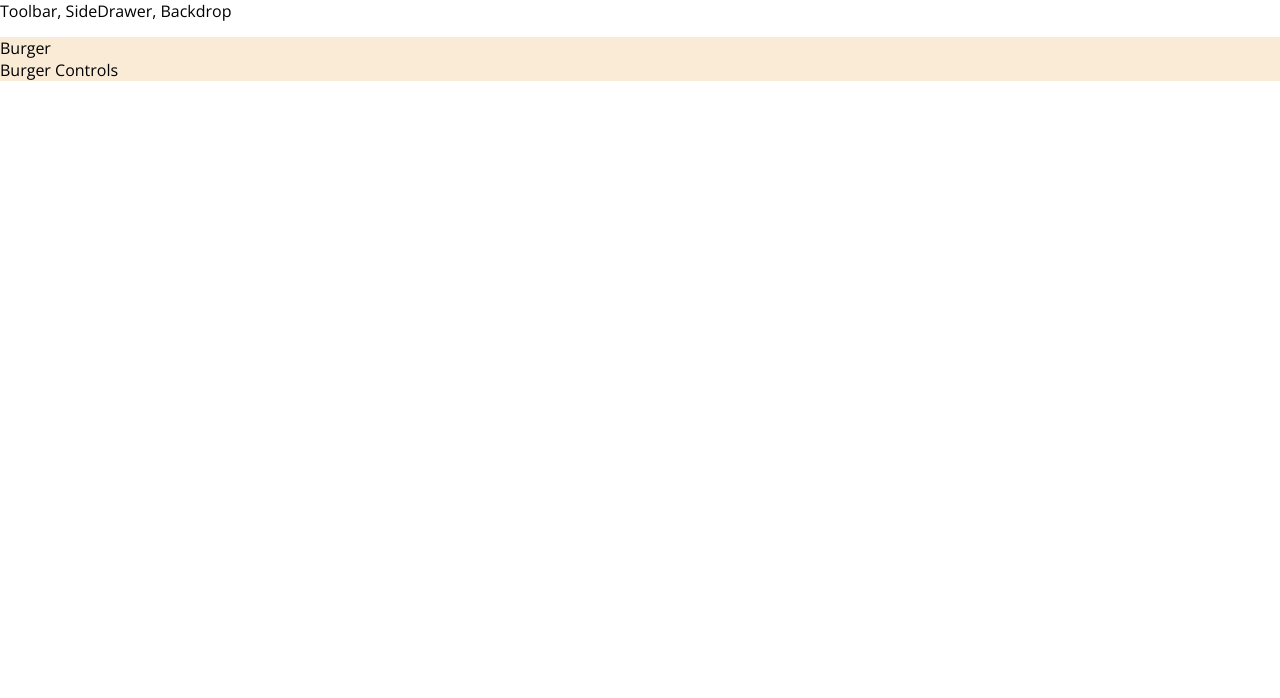
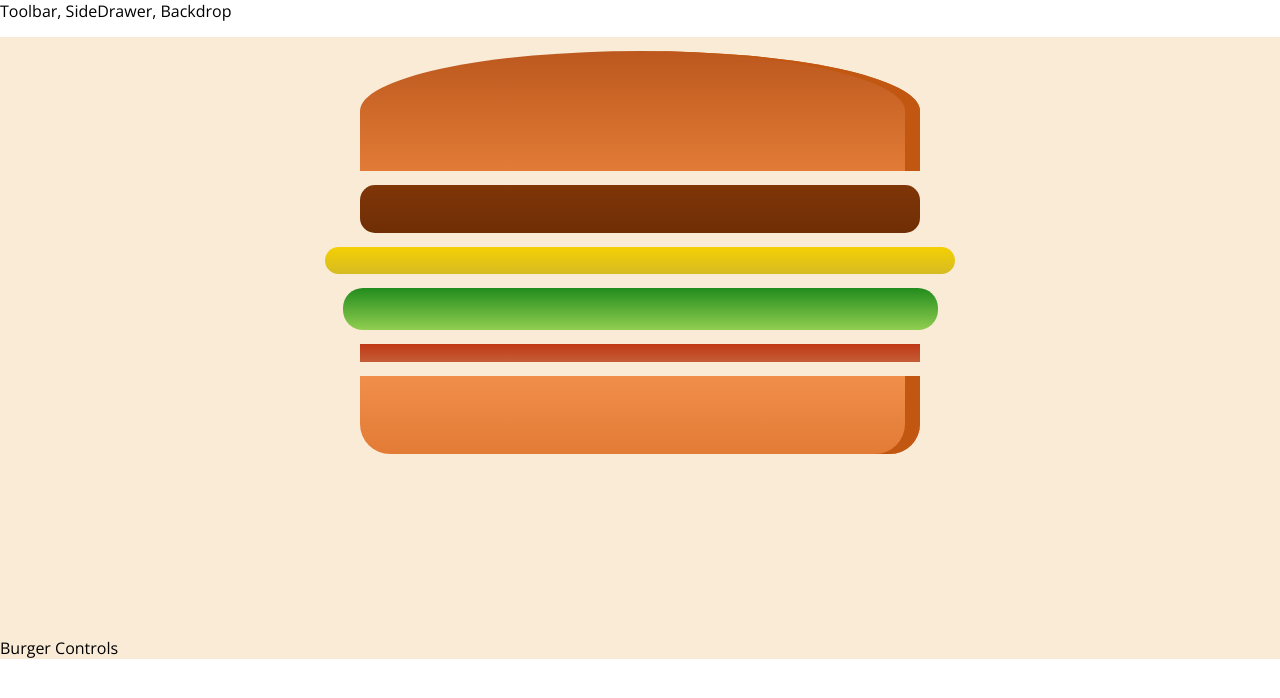
Before and after one commit to karthiks/build-a-burger, a React (Create React App) app: page / in a window 1280 px wide. Shown: the top 698 px of the page. Built offline with nearby package versions, Linux system fonts and the light colour scheme.

Commit message:
Added prop-types module and created a few stateless components

```diff
--- a/package.json
+++ b/package.json
@@ -30,5 +30,8 @@
       "last 1 firefox version",
       "last 1 safari version"
     ]
+  },
+  "devDependencies": {
+    "prop-types": "^15.7.2"
   }
 }
--- a/src/stateful/burgerBuilder.js
+++ b/src/stateful/burgerBuilder.js
@@ -1,11 +1,12 @@
 import React, { Component } from 'react';
 import Aux from '../hoc/aux';
+import Burger from '../stateless/burger'
 
 class BurgerBuilder extends Component {
     render() {
         return (
             <Aux>
-                <div>Burger</div>
+                <Burger></Burger>
                 <div>Burger Controls</div>
             </Aux>
         );
--- /dev/null
+++ b/src/stateless/burger.js
@@ -0,0 +1,18 @@
+import React from 'react';
+import classes from './burger.module.css'
+import BurgerIngredient from './burgerIngredient';
+
+const Burger = props => {
+    return (
+        <div className = {classes.Burger}>
+            <BurgerIngredient type="bread-top" />
+            <BurgerIngredient type="meat" />
+            <BurgerIngredient type="cheese" />
+            <BurgerIngredient type="salad" />
+            <BurgerIngredient type="bacon" />
+            <BurgerIngredient type="bread-bottom" />
+        </div>
+    );
+}
+
+export default Burger;
--- /dev/null
+++ b/src/stateless/burger.module.css
@@ -0,0 +1,27 @@
+.Burger {
+    width: 100%;
+    margin: auto;
+    height: 250px;
+    overflow: scroll;
+    text-align: center;
+    font-weight: bold;
+    font-size: 1.2rem
+  }
+  @media (min-width: 500px) and (min-height: 400px) {
+    .Burger {
+      width: 350px;
+      height: 300px;
+    }
+  }
+  @media (min-width: 500px) and (min-height: 401px) {
+    .Burger {
+      width: 450px;
+      height: 400px;
+    }
+  }
+  @media (min-width: 1000px) and (min-height: 700px) {
+    .Burger {
+      width: 700px;
+      height: 600px;
+    }
+  }
--- /dev/null
+++ b/src/stateless/burgerIngredient.js
@@ -0,0 +1,39 @@
+import React from 'react';
+import PropTypes from 'prop-types';
+import classes from './burgerIngredient.module.css';
+
+const BurgerIngredient = props => {
+    let ingredient = null;
+    //if 'this.props.type', passed down by the burger, is equal to the case, then 'ingredient' is equal to the case's JSX
+    switch (props.type) {
+        case ('bread-bottom'):
+          ingredient = <div className={classes.BreadBottom}></div>
+          //if break is not stated at the end of each case then the code will not return if switch and case are equal
+          break;
+        case ('bread-top'):
+          ingredient = <div className={classes.BreadTop}></div>
+          break;
+        case ('meat'):
+          ingredient = <div className={classes.Meat}></div>
+          break;
+        case ('cheese'):
+          ingredient = <div className={classes.Cheese}></div>
+          break;
+        case ('salad'):
+          ingredient = <div className={classes.Salad}></div>
+          break;
+        case ('bacon'):
+          ingredient = <div className={classes.Bacon}></div>
+          break;
+         // default case if nothing is a match
+        default:
+          ingredient = null;
+    }
+    return ingredient
+};
+
+BurgerIngredient.propTypes = {
+    type: PropTypes.string.isRequired
+};
+
+export default BurgerIngredient;
--- /dev/null
+++ b/src/stateless/burgerIngredient.module.css
@@ -0,0 +1,112 @@
+.BreadBottom {
+    height: 13%;
+    width: 80%;
+    background: linear-gradient(#F08E4A, #e27b36);
+    border-radius: 0 0 30px 30px;
+    box-shadow: inset -15px 0 #c15711;
+    margin: 2% auto;
+}
+
+.BreadTop {
+    height: 20%;
+    width: 80%;
+    background: linear-gradient(#bc581e, #e27b36);
+    border-radius: 50% 50% 0 0;
+    box-shadow: inset -15px 0 #c15711;
+    margin: 2% auto;
+    position: relative;
+}
+
+.Seeds1 {
+    width: 10%;
+    height: 15%;
+    position: absolute;
+    background-color: white;
+    left: 30%;
+    top: 50%;
+    border-radius: 40%;
+    transform: rotate(-20deg);
+    box-shadow: inset -2px -3px #c9c9c9;
+}
+
+.Seeds1:after {
+    content: "";
+    width: 100%;
+    height: 100%;
+    position: absolute;
+    background-color: white;
+    left: -170%;
+    top: -260%;
+    border-radius: 40%;
+    transform: rotate(60deg);
+    box-shadow: inset -1px 2px #c9c9c9;
+  }
+
+.Seeds1:before {
+    content: "";
+    width: 100%;
+    height: 100%;
+    position: absolute;
+    background-color: white;
+    left: 180%;
+    top: -50%;
+    border-radius: 40%;
+    transform: rotate(60deg);
+    box-shadow: inset -1px -3px #c9c9c9;
+  }
+
+  .Seeds2 {
+    width: 10%;
+    height: 15%;
+    position: absolute;
+    background-color: white;
+    left: 64%;
+    top: 50%;
+    border-radius: 40%;
+    transform: rotate(10deg);
+    box-shadow: inset -3px 0 #c9c9c9;
+  }
+
+  .Seeds2:before {
+    content: "";
+    width: 100%;
+    height: 100%;
+    position: absolute;
+    background-color: white;
+    left: 150%;
+    top: -130%;
+    border-radius: 40%;
+    transform: rotate(90deg);
+    box-shadow: inset 1px 3px #c9c9c9;
+  }
+
+.Meat {
+    width: 80%;
+    height: 8%;
+    background: linear-gradient(#7f3608, #702e05);
+    margin: 2% auto;
+    border-radius: 15px;
+}
+
+.Cheese {
+    width: 90%;
+    height: 4.5%;
+    margin: 2% auto;
+    background: linear-gradient(#f4d004, #d6bb22);
+    border-radius: 20px;
+}
+
+.Salad {
+    width: 85%;
+    height: 7%;
+    margin: 2% auto;
+    background: linear-gradient(#228c1d, #91ce50);
+    border-radius: 20px;
+}
+
+.Bacon {
+    width: 80%;
+    height: 3%;
+    background: linear-gradient(#bf3813, #c45e38);
+    margin: 2% auto;
+}
```
